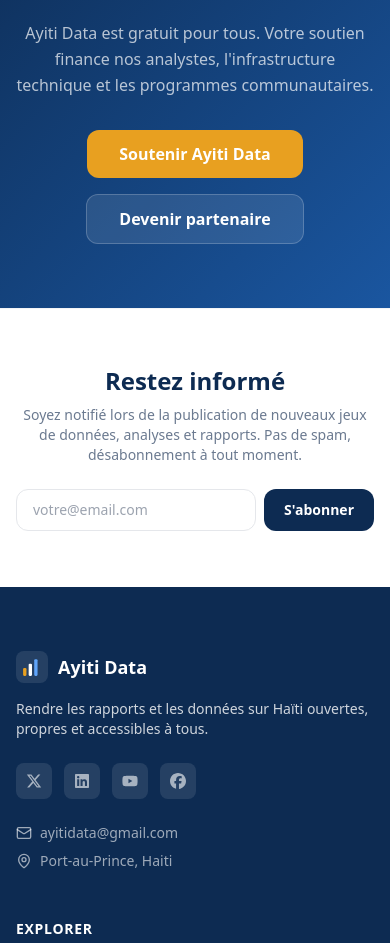
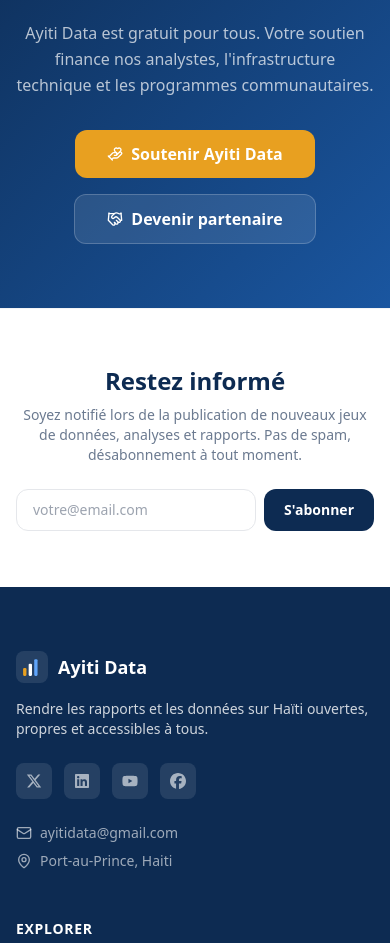
Before and after one commit to AbbyGod/AyitiData, a Next.js app: page / in a window 390 px wide. Shown: the part 2240-3183 px from the top of the page. Built offline with nearby package versions, Linux system fonts and the light colour scheme; no server answers; the database is empty.

Commit message:
Added some icons but mobile version has some problems

```diff
--- a/src/app/page.tsx
+++ b/src/app/page.tsx
@@ -18,6 +18,8 @@
   Activity,
   GraduationCap,
   DollarSign,
+  HandHeart,
+  Handshake
 } from 'lucide-react'
 
 // ═══════════════════════════════════════════
@@ -298,7 +300,7 @@
         </div>
       </section>
 
-      {/* SUPPORT BANNER */}
+     {/* SUPPORT BANNER */}
       <section className="py-16" style={{ background: 'linear-gradient(135deg, #0D2B52 0%, #1A56A0 100%)' }}>
         <div className="max-w-7xl mx-auto px-4 sm:px-6 lg:px-8 text-center">
           <motion.div initial={{ opacity: 0, y: 20 }} whileInView={{ opacity: 1, y: 0 }} viewport={{ once: true }} transition={{ duration: 0.5 }}>
@@ -307,11 +309,14 @@
               {t('support_desc')}
             </p>
             <div className="flex flex-wrap gap-4 justify-center">
+              {/* SUPPORT US WITH HEART ICON */}
               <Link href="/support-us" className="inline-flex items-center gap-2 px-8 py-3 rounded-xl font-semibold text-white transition-all hover:opacity-90 hover:-translate-y-0.5" style={{ background: '#E8A020' }}>
-                {t('support_btn')}
+                <HandHeart className="w-4 h-4" /> {t('support_btn')}
               </Link>
+
+              {/* BECOME A PARTNER WITH HANDSHAKE ICON */}
               <Link href="/work-with-us/partner" className="inline-flex items-center gap-2 px-8 py-3 rounded-xl font-semibold text-white bg-white/10 border border-white/20 transition-all hover:bg-white/20 hover:-translate-y-0.5">
-                {t('partner_btn')}
+                <Handshake className="w-4 h-4" /> {t('partner_btn')}
               </Link>
             </div>
           </motion.div>
--- a/src/components/layout/Navbar.tsx
+++ b/src/components/layout/Navbar.tsx
@@ -304,7 +304,7 @@
             </div>
             </div>
             <Link href="/support-us" className="text-center py-2 rounded-lg text-sm font-semibold text-white" style={{ background: 'var(--accent)' }}>
-              ❤️ Support Us
+              Support Us
             </Link>
 
           </div>
```
